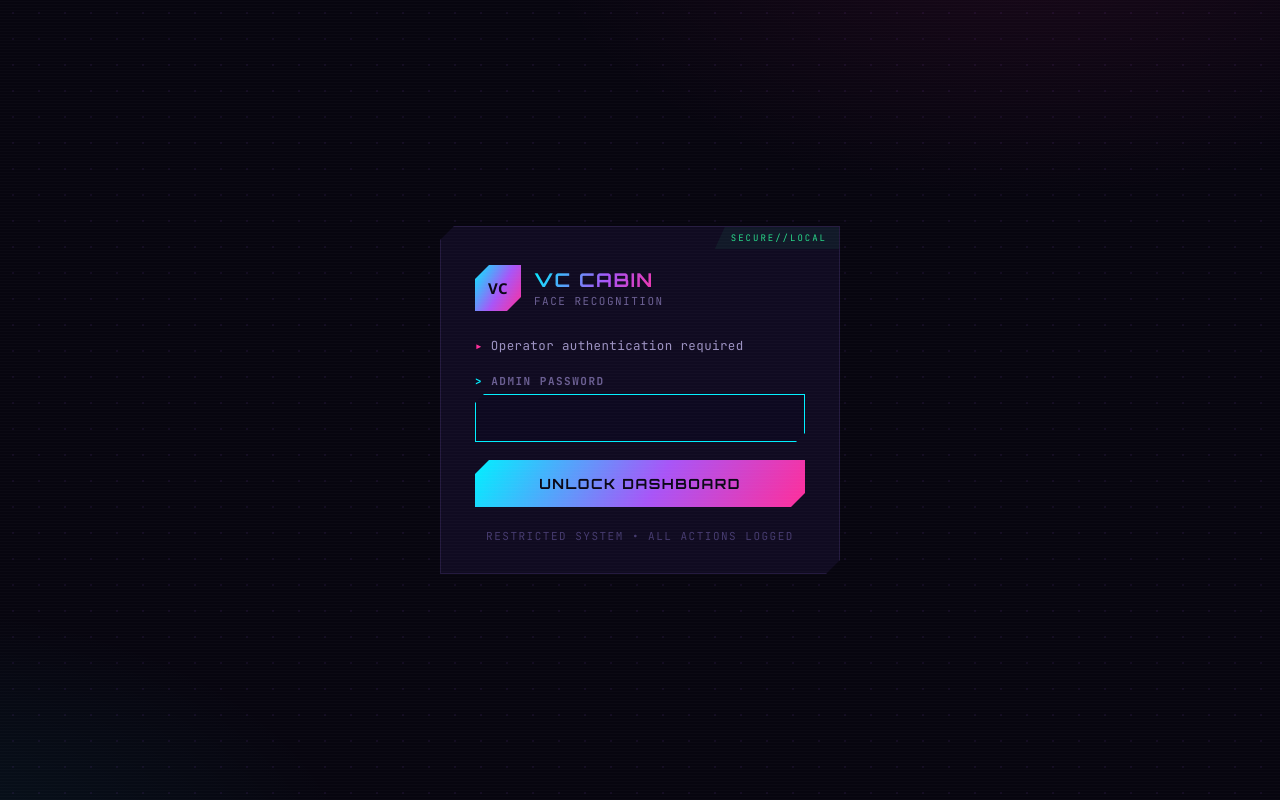
After one commit to Argyrys/Face-Recognition-System, a Flask app: page /login in a window 1280 px wide. The commit adds this page. Run offline with Flask 3, Linux system fonts and the light colour scheme.

Commit message:
Gate dashboard behind admin login with lockout and CSRF defence; audit operator actions; add Waitress entrypoint

```diff
--- a/app.py
+++ b/app.py
@@ -1,15 +1,31 @@
-"""VC Cabin dashboard + enrollment web app (Flask)."""
+"""VC Cabin dashboard + enrollment web app (Flask).
+
+Production notes:
+- All pages and APIs (except /login, /health and static assets) require an
+  admin login; the gate lives in a single before_request hook.
+- Every operator action (login, ack/reject, enroll, deactivate, toggles) is
+  written to an append-only audit_log table.
+- Logging goes to console + rotating file (see config.setup_logging).
+- `python serve.py` runs the same app under Waitress for production;
+  `python app.py` keeps the dev server for local work.
+"""
 
 import argparse
 import datetime
+import logging
 import os
+import secrets
+import threading
 import time
 import urllib.parse
 
 import cv2
 import numpy as np
-from flask import Flask, Response, jsonify, redirect, render_template, request, url_for
+from flask import (Flask, Response, jsonify, redirect, render_template,
+                   request, session, url_for)
+from werkzeug.security import check_password_hash, generate_password_hash
 
+from config import Config, setup_logging
 from database import Database
 from enrollment import SNAPSHOT_DIR, enroll
 from face_detection import FaceDetector
@@ -17,10 +33,20 @@ from face_recognition import FaceRecognizer, best_match
 from notification import show_toast
 from pipeline import Pipeline
 
+log = setup_logging()
+
 BASE_DIR = os.path.dirname(os.path.abspath(__file__))
 SAMPLE_DIR = os.path.join(BASE_DIR, "sample_data")
 
 app = Flask(__name__)
+app.config.update(
+    SECRET_KEY=None,                       # resolved below (env or DB)
+    MAX_CONTENT_LENGTH=Config.MAX_UPLOAD_MB * 1024 * 1024,
+    SESSION_COOKIE_HTTPONLY=True,
+    SESSION_COOKIE_SAMESITE="Lax",
+    PERMANENT_SESSION_LIFETIME=datetime.timedelta(hours=Config.SESSION_HOURS),
+)
+
 db = Database()
 pipeline = None
 
@@ -38,6 +64,127 @@ def _engine():
 
 def _redirect_msg(message: str, target="/enroll"):
     return redirect(f"{target}?{urllib.parse.urlencode({'msg': message})}")
+
+
+# --------------------------------------------------------------------- auth
+
+MAX_ATTEMPTS = 5          # failed logins per IP before a cooldown
+LOCK_SECONDS = 60
+LOGIN_ATTEMPTS = {}       # ip -> (fail_count, locked_until monotonic)
+
+
+def _secret_key() -> str:
+    """VC_SECRET_KEY if provided; otherwise a key generated once, kept in the DB
+    so sessions survive restarts without extra setup."""
+    if Config.SECRET_KEY:
+        return Config.SECRET_KEY
+    key = db.get_setting("secret_key")
+    if not key:
+        key = secrets.token_hex(32)
+        db.set_setting("secret_key", key)
+    return key
+
+
+_PW_HASH = None
+
+
+def _password_hash() -> str:
+    """VC_ADMIN_PASSWORD if provided; otherwise a hash persisted in the DB.
+    On the very first run a random password is generated and printed to the
+    log so the dashboard is never left open."""
+    global _PW_HASH
+    if _PW_HASH:
+        return _PW_HASH
+    if Config.ADMIN_PASSWORD:
+        _PW_HASH = generate_password_hash(Config.ADMIN_PASSWORD)
+        db.set_setting("admin_password_hash", _PW_HASH)
+        return _PW_HASH
+    _PW_HASH = db.get_setting("admin_password_hash")
+    if not _PW_HASH:
+        password = secrets.token_urlsafe(12)
+        _PW_HASH = generate_password_hash(password)
+        db.set_setting("admin_password_hash", _PW_HASH)
+        log.warning("First run: generated admin password -> %s "
+                    "(set VC_ADMIN_PASSWORD to choose your own)", password)
+    return _PW_HASH
+
+
+def _check_password(attempt: str) -> bool:
+    try:
+        return check_password_hash(_password_hash(), attempt)
+    except ValueError:
+        return False
+
+
+app.config["SECRET_KEY"] = _secret_key()
+
+PUBLIC_PATHS = {"/login", "/health"}
+
+
+@app.before_request
+def _require_auth():
+    """Single gate for every page and API. Static assets, /login and /health
+    stay open; everything else needs a session. Mutating requests that the
+    browser labels cross-site are refused outright (CSRF defence)."""
+    if request.path in PUBLIC_PATHS or request.path.startswith("/static/"):
+        return None
+    if not session.get("auth"):
+        if request.path.startswith("/api/"):
+            return jsonify({"ok": False, "error": "authentication required"}), 401
+        return redirect(url_for("login_page", next=request.path))
+    if (request.method in ("POST", "PUT", "PATCH", "DELETE")
+            and request.headers.get("Sec-Fetch-Site") == "cross-site"):
+        return jsonify({"ok": False, "error": "cross-site request blocked"}), 403
+    return None
+
+
+@app.route("/login", methods=["GET", "POST"])
+def login_page():
+    if session.get("auth"):
+        return redirect("/")
+    error = None
+    if request.method == "POST":
+        ip = request.remote_addr or "unknown"
+        fails, unlock_at = LOGIN_ATTEMPTS.get(ip, (0, 0.0))
+        if time.monotonic() < unlock_at:
+            wait = int(unlock_at - time.monotonic()) + 1
+            error = f"Too many failed attempts. Try again in {wait}s."
+        elif _check_password(request.form.get("password", "")):
+            LOGIN_ATTEMPTS.pop(ip, None)
+            session.clear()                 # avoid session fixation
+            session.permanent = True
+            session["auth"] = True
+            db.audit("login.success", f"ip={ip}")
+            log.info("login success from %s", ip)
+            target = request.args.get("next", "/")
+            if not target.startswith("/") or target.startswith("//"):
+                target = "/"
+            return redirect(target)
+        else:
+            fails += 1
+            unlock_at = time.monotonic() + LOCK_SECONDS if fails >= MAX_ATTEMPTS else 0.0
+            LOGIN_ATTEMPTS[ip] = (fails, unlock_at)
+            db.audit("login.failed", f"ip={ip} attempt={fails}")
+            log.warning("login failed from %s (attempt %d)", ip, fails)
+            time.sleep(0.4)                 # slow brute-force attempts
+            error = "Incorrect password."
+    return render_template("login.html", error=error)
+
+
+@app.route("/logout", methods=["GET", "POST"])
+def logout():
+    db.audit("logout", f"ip={request.remote_addr}")
+    session.clear()
+    return redirect(url_for("login_page"))
+
+
+@app.route("/health")
+def api_health():
+    """Unauthenticated liveness probe for Docker / monitoring."""
+    return jsonify({
+        "status": "ok",
+        "time": datetime.datetime.now().isoformat(timespec="seconds"),
+    })
 
 
 # ---------------------------------------------------------------- dashboard
@@ -63,6 +210,8 @@ def api_recognition():
     if "enabled" not in data:
         return jsonify({"ok": False, "error": "missing 'enabled' field"}), 400
     pipeline.set_enabled(bool(data["enabled"]))
+    db.audit("recognition.toggle", f"enabled={bool(data['enabled'])}")
+    log.info("recognition %s by operator", "enabled" if data["enabled"] else "paused")
     return jsonify({"ok": True, "recognition": pipeline.status["recognition"]})
 
 
@@ -110,12 +259,20 @@ def api_alerts():
 
 @app.route("/api/alerts/<int:alert_id>/ack", methods=["POST"])
 def api_ack(alert_id):
-    return jsonify({"ok": db.ack_alert(alert_id)})
+    ok = db.ack_alert(alert_id)
+    if ok:
+        db.audit("alert.ack", f"alert=#{alert_id}")
+        log.info("alert #%s acknowledged", alert_id)
+    return jsonify({"ok": ok})
 
 
 @app.route("/api/alerts/<int:alert_id>/reject", methods=["POST"])
 def api_reject(alert_id):
-    return jsonify({"ok": db.reject_alert(alert_id)})
+    ok = db.reject_alert(alert_id)
+    if ok:
+        db.audit("alert.reject", f"alert=#{alert_id}")
+        log.info("alert #%s rejected", alert_id)
+    return jsonify({"ok": ok})
 
 
 @app.route("/api/resolved")
@@ -130,7 +287,11 @@ def api_resolved():
 
 @app.route("/api/alerts/ack_all", methods=["POST"])
 def api_ack_all():
-    return jsonify({"acked": db.ack_all()})
+    n = db.ack_all()
+    if n:
+        db.audit("alert.ack_all", f"count={n}")
+        log.info("%s alerts acknowledged at once", n)
+    return jsonify({"acked": n})
 
 
 @app.route("/api/entries")
@@ -140,6 +301,13 @@ def api_entries():
     for e in entries:
         e["snapshot_url"] = f"/static/snapshots/{e['snapshot']}" if e.get("snapshot") else None
     return jsonify(entries)
+
+
+@app.route("/api/audit")
+def api_audit():
+    """Recent operator actions (audit trail view)."""
+    limit = min(int(request.args.get("limit", 200)), 500)
+    return jsonify(db.recent_audit(limit))
 
 
 @app.route("/api/analyze", methods=["POST"])
@@ -189,9 +357,13 @@ def api_analyze():
                    "Unknown / Manual Verification Required")
 
     alert_id = db.add_alert(entry_id)
+    result = "MATCHED" if matched else "UNKNOWN"
+    db.audit("image.analyze",
+             f"file={file.filename} result={result} conf={float(score):.3f}")
+    log.info("analyze '%s' -> %s (%.3f)", file.filename, result, score)
     return jsonify({
         "found": True,
-        "result": "MATCHED" if matched else "UNKNOWN",
+        "result": result,
         "name": person["name"] if matched else "Unknown",
         "role": person["role"] if matched else "Visitor",
         "department": person["department"] if matched else None,
@@ -252,8 +424,14 @@ def enroll_submit():
             external_id=external_id, consent=consent,
         )
     except ValueError as exc:
+        db.audit("person.enroll_failed", f"{name}: {exc}")
+        log.warning("enroll failed for '%s': %s", name, exc)
         return _redirect_msg(str(exc))
 
+    db.audit("person.enroll",
+             f"#{result['id']} {name} ({role or 'Student'}, {department}) "
+             f"photos={result['images']}")
+    log.info("enrolled #%s %s from %s photo(s)", result["id"], name, result["images"])
     return _redirect_msg(
         f"Enrolled {name} (#{result['id']}) from {result['images']} photo(s)."
     )
@@ -266,14 +444,81 @@ def api_persons():
 
 @app.route("/api/persons/<int:person_id>/deactivate", methods=["POST"])
 def api_deactivate(person_id):
+    person = db.person(person_id)
     ok = db.deactivate_person(person_id)
-    return _redirect_msg(
-        f"Person #{person_id} deactivated." if ok else "Person not found.",
-        target="/enroll",
-    )
+    if ok:
+        db.audit("person.deactivate",
+                 f"#{person_id} {person['name'] if person else ''}".strip())
+        log.info("person #%s deactivated", person_id)
+    return jsonify({"ok": ok})
 
 
-# -------------------------------------------------------------------- main
+# --------------------------------------------------------------- retention
+
+def run_retention():
+    """Delete entry/alert/audit rows and snapshot files past their window."""
+    try:
+        removed = db.purge_older_than(
+            Config.RETENTION_DAYS, Config.AUDIT_RETENTION_DAYS
+        )
+        cutoff = time.time() - Config.RETENTION_DAYS * 86400
+        snaps = 0
+        for fname in os.listdir(SNAPSHOT_DIR):
+            if not fname.startswith("entry_"):
+                continue
+            path = os.path.join(SNAPSHOT_DIR, fname)
+            try:
+                if os.path.getmtime(path) < cutoff:
+                    os.remove(path)
+                    snaps += 1
+            except OSError:
+                pass
+        removed["snapshots"] = snaps
+        if any(removed.values()):
+            log.info("retention purge (> %sd): %s", Config.RETENTION_DAYS, removed)
+            db.audit("retention.purge", str(removed))
+    except Exception:
+        log.exception("retention purge failed")
+
+
+def _retention_loop():
+    while True:
+        time.sleep(Config.RETENTION_INTERVAL_HOURS * 3600)
+        run_retention()
+
+
+# ------------------------------------------------------------------- boot
+
+def _event_logger():
+    """Mirror pipeline events (matched/unknown visitors) into the log file."""
+    seen = None
+    while True:
+        ev = pipeline.status.get("last_event") if pipeline else None
+        if ev is not None and ev is not seen:
+            seen = ev
+            log.info("event: %s %s conf=%.3f alert=#%s",
+                     ev["name"], ev["result"], ev["confidence"], ev["alert_id"])
+        time.sleep(1.0)
+
+
+def start_backend(source: str = None, toast: bool = None):
+    """Start the recognition pipeline + housekeeping threads (idempotent).
+    Shared by the dev server (app.py) and production (serve.py)."""
+    global pipeline
+    if pipeline is not None:
+        return pipeline
+    spec = source or default_source()
+    pipeline = Pipeline(spec, db, toast=Config.TOAST if toast is None else toast)
+    pipeline.start()
+    db.audit("system.start", f"source={pipeline.source.label}")
+    log.info("recognition pipeline started (source=%s)", pipeline.source.label)
+    run_retention()
+    threading.Thread(target=_retention_loop, daemon=True,
+                     name="vc-retention").start()
+    threading.Thread(target=_event_logger, daemon=True,
+                     name="vc-events").start()
+    return pipeline
+
 
 def default_source() -> str:
     if os.environ.get("VC_SOURCE"):
@@ -290,22 +535,22 @@ def default_source() -> str:
 
 
 def main():
-    global pipeline
     parser = argparse.ArgumentParser(description="VC Cabin face recognition dashboard")
-    parser.add_argument("--source", default=default_source(),
+    parser.add_argument("--source", default=None,
                         help="webcam index (0), video file, image directory, "
                              "or network stream URL (http://... from IP Webcam/DroidCam)")
-    parser.add_argument("--port", type=int, default=5000)
+    parser.add_argument("--host", default=Config.HOST,
+                        help="bind address; use 0.0.0.0 to serve other devices (default: %(default)s)")
+    parser.add_argument("--port", type=int, default=Config.PORT)
     parser.add_argument("--no-toast", action="store_true",
                         help="disable Windows desktop notifications")
     args = parser.parse_args()
 
-    pipeline = Pipeline(args.source, db, toast=not args.no_toast)
-    pipeline.start()
+    start_backend(args.source, toast=not args.no_toast)
 
-    print(f"VC Cabin dashboard -> http://127.0.0.1:{args.port}")
-    print(f"Recognition source -> {pipeline.source.label}")
-    app.run(host="127.0.0.1", port=args.port, debug=False, use_reloader=False)
+    log.info("VC Cabin dashboard -> http://%s:%s", args.host, args.port)
+    app.run(host=args.host, port=args.port, debug=False, use_reloader=False,
+            threaded=True)
 
 
 if __name__ == "__main__":
--- /dev/null
+++ b/templates/login.html
@@ -0,0 +1,118 @@
+<!DOCTYPE html>
+<html lang="en">
+<head>
+<meta charset="UTF-8">
+<meta name="viewport" content="width=device-width, initial-scale=1.0">
+<title>Login — VC Cabin</title>
+<style>
+  @font-face { font-family:"JetBrains Mono"; font-weight:400; font-style:normal;
+    font-display:swap; src:url("/static/fonts/JetBrainsMono-Regular.woff2") format("woff2"); }
+  @font-face { font-family:"JetBrains Mono"; font-weight:700; font-style:normal;
+    font-display:swap; src:url("/static/fonts/JetBrainsMono-Bold.woff2") format("woff2"); }
+  @font-face { font-family:"Orbitron"; font-weight:700; font-style:normal;
+    font-display:swap; src:url("/static/fonts/Orbitron-Bold.woff2") format("woff2"); }
+
+  :root {
+    --bg:#07050f; --card:#100b21; --line:#241a3f;
+    --ink:#ece9f7; --muted:#9c92c2; --muted-2:#6b5f93;
+    --acc:#00f0ff; --acc-2:#ff2e9a;
+    --grad:linear-gradient(120deg, #00f0ff 0%, #a855f7 55%, #ff2e9a 100%);
+    --acc-glow:rgba(0,240,255,.35); --mag-glow:rgba(255,46,154,.30);
+    --bad:#ff4d6d; --bad-bg:rgba(255,77,109,.10);
+    --mono:"JetBrains Mono", Consolas, "Cascadia Mono", monospace;
+    --disp:"Orbitron", "Segoe UI", sans-serif;
+    --chamfer:polygon(14px 0, 100% 0, 100% calc(100% - 14px),
+                      calc(100% - 14px) 100%, 0 100%, 0 14px);
+  }
+  * { box-sizing:border-box; }
+  body { margin:0; min-height:100vh; display:flex; align-items:center;
+         justify-content:center; font-family:"Segoe UI", system-ui, Arial, sans-serif;
+         background:var(--bg); color:var(--ink); padding:20px;
+         background-image:
+           radial-gradient(rgba(168,85,247,.08) 1px, transparent 1px),
+           radial-gradient(700px 400px at 80% -10%, rgba(255,46,154,.08), transparent 70%),
+           radial-gradient(700px 400px at -10% 110%, rgba(0,240,255,.07), transparent 70%);
+         background-size:26px 26px, 100% 100%, 100% 100%; }
+  /* CRT scanline veil */
+  body::after { content:""; position:fixed; inset:0; pointer-events:none; z-index:999;
+    background:repeating-linear-gradient(0deg, rgba(255,255,255,.018) 0 1px,
+               transparent 1px 3px); }
+
+  .box { width:100%; max-width:400px; background:var(--card);
+         border:1px solid var(--line); clip-path:var(--chamfer);
+         padding:38px 34px 30px; position:relative;
+         box-shadow:0 2px 12px rgba(0,0,0,.5), 0 0 44px rgba(0,240,255,.06); }
+  .box::before { content:"SECURE//LOCAL"; position:absolute; top:0; right:0;
+    font-family:var(--mono); font-size:9px; letter-spacing:2px; color:#2dff9e;
+    padding:5px 12px 5px 16px; background:rgba(45,255,158,.07);
+    clip-path:polygon(10px 0, 100% 0, 100% 100%, 0 100%); opacity:.85; }
+
+  .brand { display:flex; align-items:center; gap:13px; margin-bottom:26px; }
+  .brand .logo { width:46px; height:46px; clip-path:var(--chamfer);
+                 background:var(--grad); color:#0a0716; font-weight:800;
+                 font-size:15px; display:flex; align-items:center;
+                 justify-content:center; letter-spacing:.5px;
+                 box-shadow:0 0 22px var(--acc-glow), 0 0 34px var(--mag-glow); }
+  .brand h1 { margin:0; font-size:19px; color:#fff; font-family:var(--disp);
+              letter-spacing:1.5px; text-transform:uppercase;
+              background:var(--grad); -webkit-background-clip:text;
+              background-clip:text; -webkit-text-fill-color:transparent; }
+  .brand p  { margin:2px 0 0; font-size:11px; color:var(--muted-2);
+              font-family:var(--mono); letter-spacing:1.5px; text-transform:uppercase; }
+
+  .sub { margin:0 0 20px; color:var(--muted); font-size:12.5px;
+         font-family:var(--mono); letter-spacing:.4px; }
+  .sub::before { content:"▸ "; color:var(--acc-2); }
+
+  label { font-size:11px; color:var(--muted-2); margin-bottom:6px; font-weight:700;
+          letter-spacing:1.5px; text-transform:uppercase; font-family:var(--mono);
+          display:block; }
+  label::before { content:"> "; color:var(--acc); }
+  input[type=password] { width:100%; padding:13px 14px; border:1px solid #2a1e4d;
+    font-size:15px; font-family:var(--mono); background:#0d0920; color:var(--ink);
+    transition:border-color .15s, box-shadow .15s; margin-bottom:18px;
+    clip-path:polygon(9px 0, 100% 0, 100% calc(100% - 9px),
+                      calc(100% - 9px) 100%, 0 100%, 0 9px); }
+  input[type=password]:focus { outline:none; border-color:var(--acc);
+    box-shadow:0 0 0 3px rgba(0,240,255,.15), 0 0 16px rgba(0,240,255,.12); }
+
+  .btn { border:none; cursor:pointer; width:100%; padding:15px;
+         background:var(--grad); color:#0a0716; font-family:var(--disp);
+         font-size:14px; font-weight:700; letter-spacing:1.5px;
+         text-transform:uppercase; clip-path:var(--chamfer);
+         transition:box-shadow .15s, transform .05s; }
+  .btn:hover { box-shadow:0 0 30px var(--acc-glow), 0 0 44px var(--mag-glow); }
+  .btn:active { transform:translateY(1px); }
+
+  .err { display:flex; gap:10px; align-items:center; padding:12px 15px;
+         clip-path:var(--chamfer); margin-bottom:18px; font-size:13px;
+         font-weight:600; font-family:var(--mono);
+         background:var(--bad-bg); color:var(--bad);
+         border:1px solid rgba(255,77,109,.35); }
+  .err::before { content:"!"; font-weight:800; }
+
+  .foot { margin-top:22px; text-align:center; color:#453a6e; font-size:11px;
+          font-family:var(--mono); letter-spacing:1.5px; text-transform:uppercase; }
+</style>
+</head>
+<body>
+  <div class="box">
+    <div class="brand">
+      <div class="logo">VC</div>
+      <div><h1>VC Cabin</h1><p>Face Recognition</p></div>
+    </div>
+    <p class="sub">Operator authentication required</p>
+
+    {% if error %}<div class="err">{{ error }}</div>{% endif %}
+
+    <form method="post" action="/login{% if request.args.get('next') %}?next={{ request.args.get('next') | urlencode }}{% endif %}">
+      <label for="password">Admin Password</label>
+      <input type="password" id="password" name="password" autofocus
+             autocomplete="current-password" required>
+      <button class="btn" type="submit">Unlock Dashboard</button>
+    </form>
+
+    <div class="foot">Restricted System &bull; All Actions Logged</div>
+  </div>
+</body>
+</html>
```
Also changed, not shown: serve.py (added, +28 -0 lines), templates/dashboard.html (+62 -2 lines), templates/enrollment.html (+6 -1 lines).
